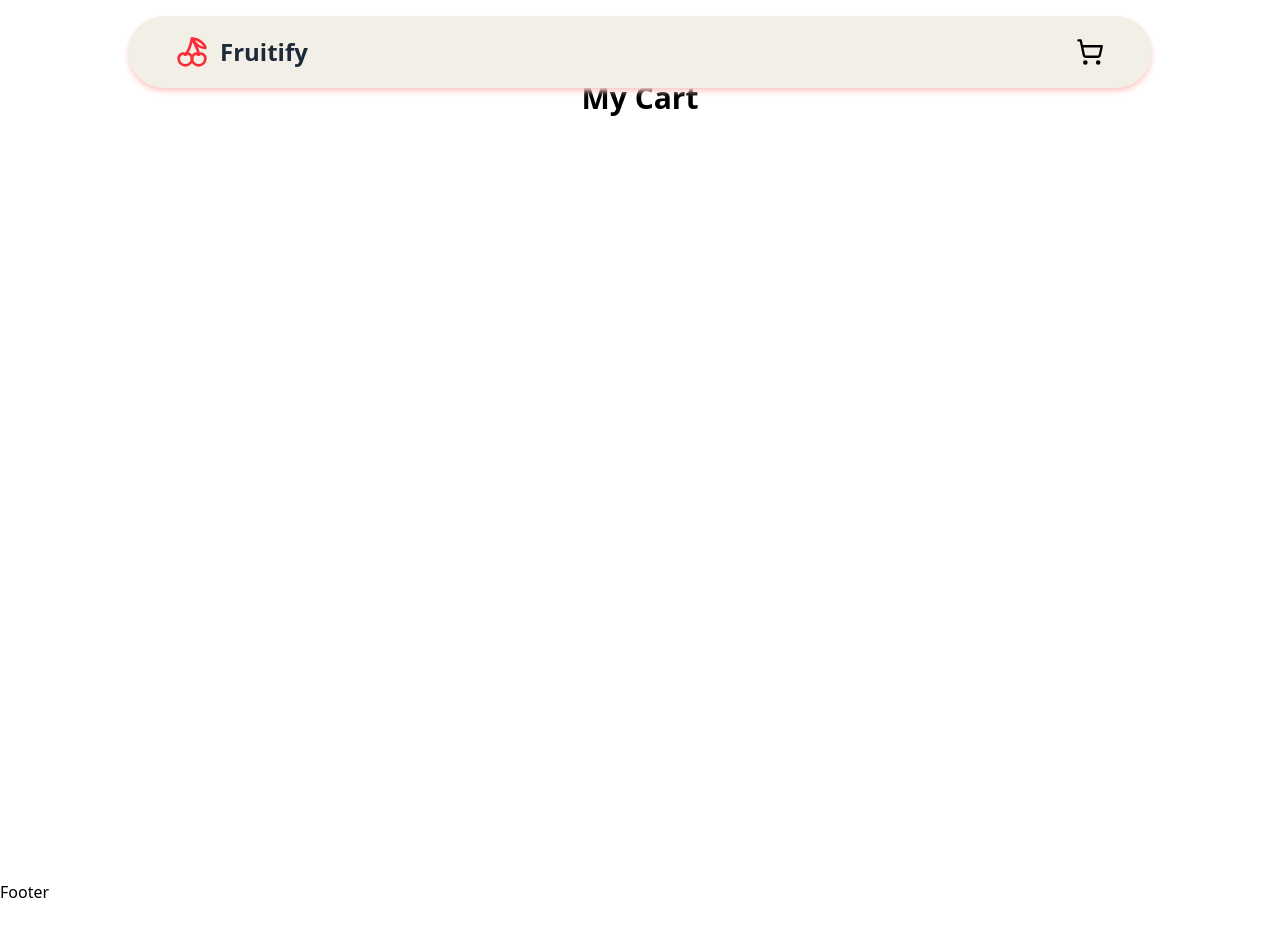
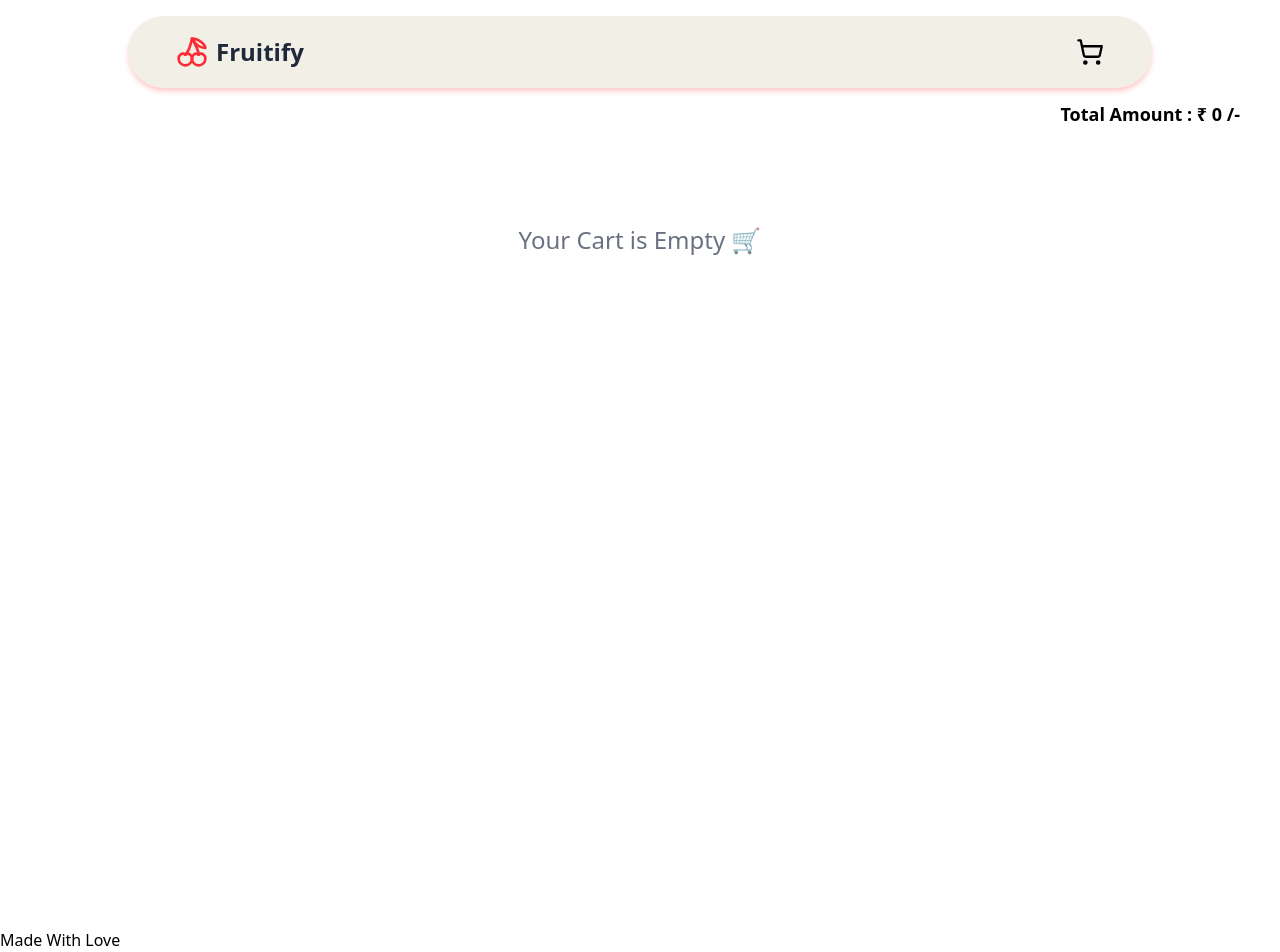
Before and after one commit to snehalkhater/Fresh-Fruite-app, a React (Vite) app: page /mycart in a window 1280 px wide. Before the commit the page ends 904 px from the top, so only its background shows below. Built offline with nearby package versions, Linux system fonts and the light colour scheme.

Commit message:
cart fruit card created

```diff
--- /dev/null
+++ b/src/components/CartFruitCard.jsx
@@ -0,0 +1,53 @@
+import React from 'react'
+import Button from './Button';
+
+function CartFruitCard({
+    id,
+    name,
+    image,
+    description,
+    price,
+    unit,
+    quantity,
+    removeItem
+}) {
+    return (
+        <div className='border border-solid border-slate-500 p-4 m-5 bg-white flex items-center'>
+
+            <img
+                src={image}
+                alt={name}
+                className='w-32 h-28 object-cover rounded-md bg-gray-400'
+            />
+
+            <div className='w-full ml-4'>
+
+                <p className='text-2xl'>
+                    {name}
+                    <span className='text-sm ml-2'>
+                        (₹{price} / {unit})
+                    </span>
+                </p>
+
+                <p className='text-gray-600'>{description}</p>
+                <p className='text-gray-600'>{quantity} × ₹{price}</p>
+
+                <p className='text-lg font-semibold mt-2'>
+                    ₹ {quantity * price}
+                </p>
+
+                <div className='flex justify-end mt-3'>
+                    <Button
+                        title="Remove From Cart"
+                        size='small'
+                        variant='tertiary'
+                        onClick={() => removeItem(id)}
+                    />
+                </div>
+
+            </div>
+        </div>
+    );
+}
+
+export default CartFruitCard;
--- a/src/components/Footer.jsx
+++ b/src/components/Footer.jsx
@@ -2,7 +2,9 @@ import React from 'react'
 
 function Footer() {
   return (
-    <div>Footer</div>
+    <div>
+      Made With Love
+    </div>
   )
 }
 
--- a/src/components/Navbar.jsx
+++ b/src/components/Navbar.jsx
@@ -7,7 +7,7 @@ function Navbar({refreshCart}) {
   const [cartItems, setCartItems] = useState([]);
 
   useEffect(() => {
-    const existingCart = JSON.parse(localStorage.getItem("cartItem")) || [];
+    const existingCart = JSON.parse(localStorage.getItem("cart")) || [];
     setCartItems(existingCart);
   }, [refreshCart]);
 
@@ -19,10 +19,12 @@ function Navbar({refreshCart}) {
       flex items-center gap-3
       shadow-md shadow-red-200 z-50"
     >
-      <CherryIcon className="w-8 h-8 text-red-500" />
+     <Link to="/" className="flex items-center gap-2">
+       <CherryIcon className="w-8 h-8 text-red-500" />
       <h2 className="text-2xl font-bold text-gray-800">
         Fruitify
       </h2>
+     </Link>
 
 
       <Link  to="/mycart" className="ml-auto relative">
--- a/src/config/env.js
+++ /dev/null
@@ -1 +0,0 @@
-export const PIXABAY_API_KEY = "54393402-858b9c2a12978c86d04775c6c";
--- a/src/views/Fruits.jsx
+++ b/src/views/Fruits.jsx
@@ -1,5 +1,6 @@
 import { useEffect, useState } from "react";
 import Navbar from "../components/Navbar";
+import Footer from "../components/Footer"
 import FRUITS from "../data.json";
 import FruitCard from '../components/FruitCard';
 import  toast, {Toaster} from 'react-hot-toast';
@@ -8,23 +9,25 @@ import  toast, {Toaster} from 'react-hot-toast';
 function Fruits() {
  const [refreshCart, setRefreshCart] = useState(false);
 
-  function addtocart(item){
-    const existingCart = JSON.parse(localStorage.getItem("cartItem")) || [];
-    const itemIndex = existingCart.findIndex((cartItem) => cartItem.id === item.id);
+  function addtocart(item) {
+  const existingcart = JSON.parse(localStorage.getItem("cart")) || [];
 
-    if (itemIndex !== -1) {
-      existingCart[itemIndex] = item;
-    } else {
-      existingCart.push(item);
-    }
+  const itemIndex = existingcart.findIndex(cartItem => cartItem.id === item.id);
 
-    localStorage.setItem("cartItem", JSON.stringify(existingCart));
+  if (itemIndex !== -1) {
+    existingcart[itemIndex].quantity += 1;
+  } else {
+    existingcart.push({
+      ...item,
+      quantity: 1
+    });
+  }
 
-    setTimeout(() => {
-      setRefreshCart(!refreshCart);
-      toast.success("Item added to cart");
-    }, 100);
-  }
+  localStorage.setItem("cart", JSON.stringify(existingcart));
+
+  window.dispatchEvent(new Event("cartUpdated"));
+}
+
   return (
     <div>
         <Navbar refreshCart={refreshCart} />
--- a/src/views/mycart.jsx
+++ b/src/views/mycart.jsx
@@ -1,41 +1,65 @@
-import React, { use, useEffect } from 'react'
+import React, { useState, useEffect } from 'react'
 import Navbar from '../components/Navbar';
 import Footer from '../components/Footer';
-import { useState } from 'react';
+import CartFruitCard from '../components/CartFruitCard';
 
-function mycart() {
+function MyCart() {
     const [cartItems, setCartItems] = useState([]);
-
-    useEffect(() => {
-        const existingCart = JSON.parse(localStorage.getItem("cartItem")) || [];
-        setCartItems(existingCart);
-    }, []);
     const [totalPrice, setTotalPrice] = useState(0);
 
     useEffect(() => {
-        let price=0;
-        cartItems.map((item) => {
-            price += item.totalPrice;
-        })
-        setTotalPrice(price);
+        const existingCart = JSON.parse(localStorage.getItem("cart")) || [];
+        setCartItems(existingCart);
+    }, []);
+
+    useEffect(() => {
+        let total = 0;
+        cartItems.forEach(item => {
+            total += item.price * item.quantity;
+        });
+        setTotalPrice(total);
     }, [cartItems]);
+
+    const removeItem = (id) => {
+        const updatedCart = cartItems.filter(item => item.id !== id);
+
+        setCartItems(updatedCart);
+        localStorage.setItem("cart", JSON.stringify(updatedCart));
+
+        window.dispatchEvent(new Event("cartUpdated"));
+    };
+
     return (
         <div>
             <Navbar />
+
+            <h3 className='text-right px-10 mt-25 text-lg font-semibold'>
+                Total Amount : ₹ {totalPrice} /-
+            </h3>
+
             <div className='min-h-screen'>
-            {
-                cartItems.map((item) => {
-                    return (
-                        <div>{item.name}</div>
-                    )
-                }
-            )
-            }
-            <h1 className='text-3xl font-bold text-center mt-20'>My Cart</h1>
+                <div className='max-h-[700px] py-4 overflow-y-scroll'>
+
+                    {cartItems.length === 0 ? (
+                        <h2 className='text-center mt-20 text-2xl text-gray-500'>
+                            Your Cart is Empty 🛒
+                        </h2>
+                    ) : (
+                        cartItems.map(item => (
+                            <CartFruitCard
+                                key={item.id}
+                                {...item}
+                                removeItem={removeItem}
+                            />
+                        ))
+                    )}
+
                 </div>
-        <Footer/>
+            </div>
+
+            <Footer />
         </div>
     )
 }
 
-export default mycart
+export default MyCart;
```
Also changed, not shown: src/views/About.jsx (deleted), src/views/Contact.jsx (deleted). Lines whose indentation alone changed are shown as unchanged.
